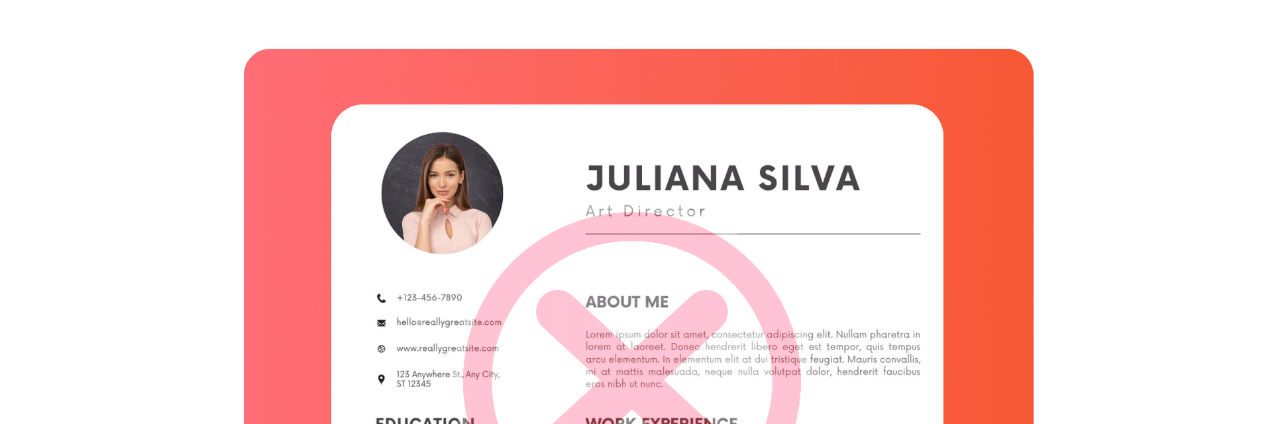
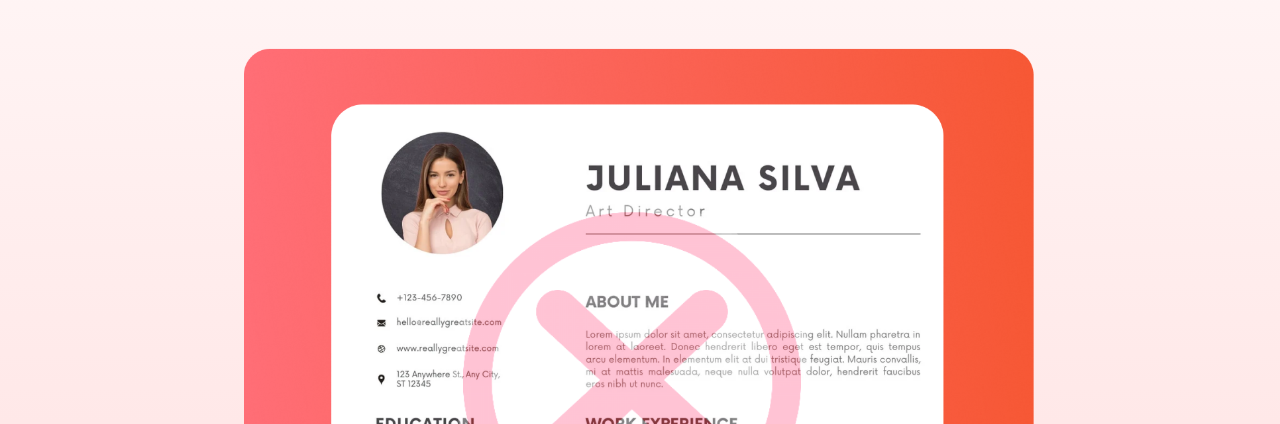
Before and after one commit to Tibin241/Job-Social-Resume, a plain HTML site: page index.html in a window 1280 px wide. Shown: the part 376-800 px from the top of the page. Drawn offline with Linux system fonts and the light colour scheme.

Commit message:
Add files via upload

```diff
--- a/styles.css
+++ b/styles.css
@@ -30,7 +30,7 @@ body {
 }
 
 .job-heroes-section {
-  background-color: #ffffff;
+  background: linear-gradient(to top, #ffd8d8, #FFFFFF);
   padding: 80px 24px 160px;
   color: #1f1515;
   display: flex;
```
